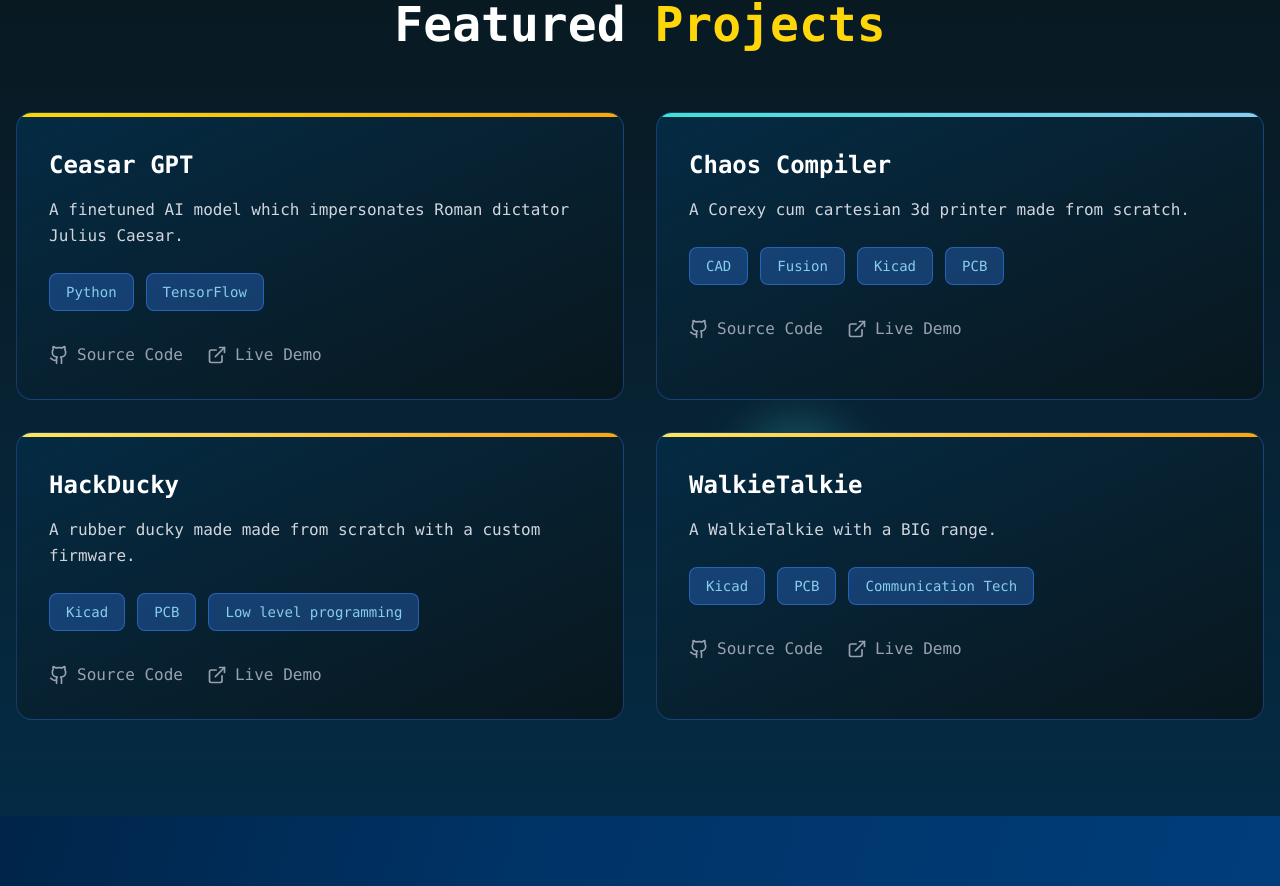
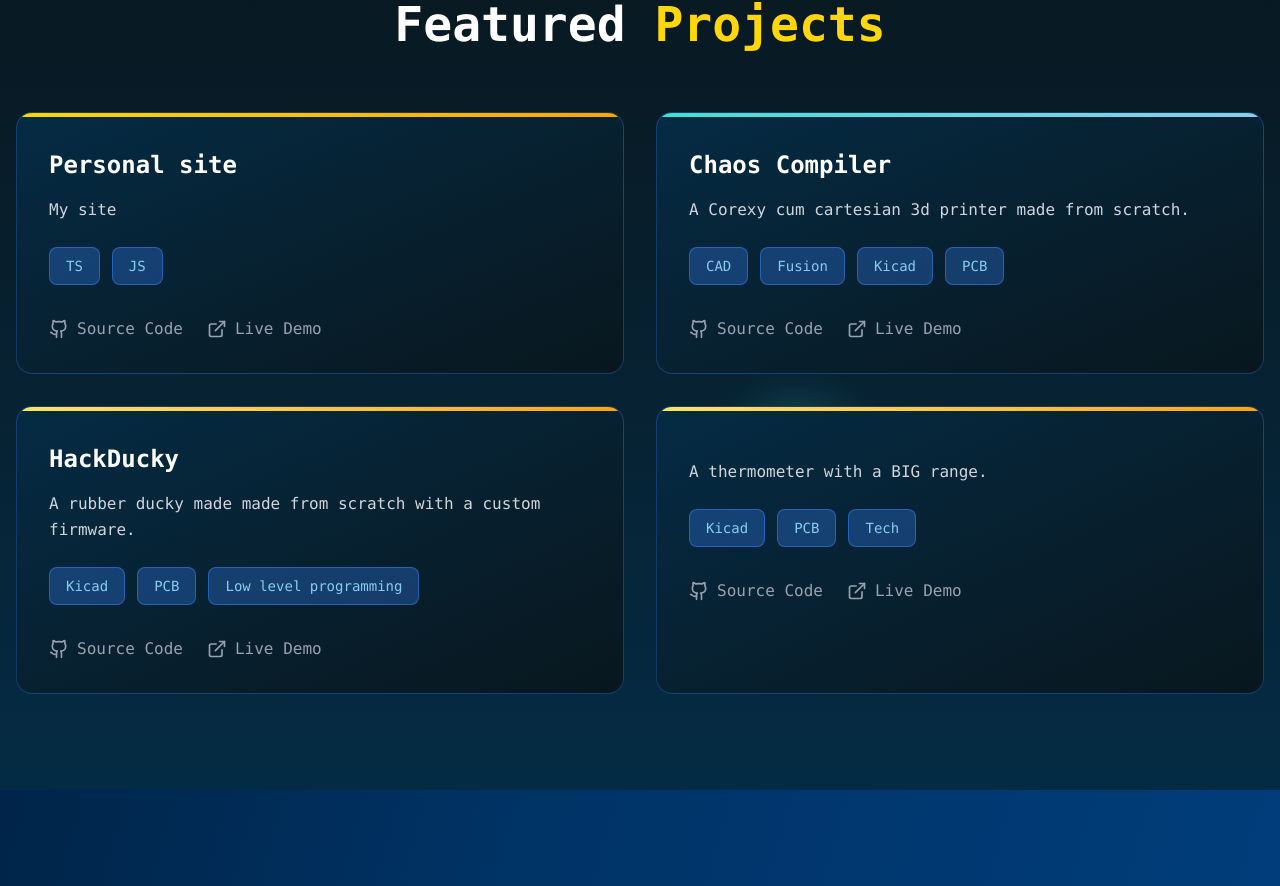
Before and after one commit to souptik-samanta/souptik.me, a React (Vite) app in the folder site/: page / in a window 1280 px wide. Shown: the part 1854-2740 px from the top of the page. Built offline with nearby package versions, Linux system fonts and the light colour scheme.

Commit message:
Update site.tsx

```diff
--- a/site/src/components/site.tsx
+++ b/site/src/components/site.tsx
@@ -51,10 +51,10 @@ const Portfolio = () => {
 
   const projects = [
     {
-      title: "Ceasar GPT",
-      desc: "A finetuned AI model which impersonates Roman dictator Julius Caesar.",
-      tech: ["Python", "TensorFlow"],
-      github: "https://github.com/souptik-samanta/Caesar-Gpt",
+      title: "Personal site",
+      desc: "My site",
+      tech: ["TS", "JS"],
+      github: "https://github.com/souptik-samanta/souptik.me",
       live: "https://585f309f9b91b590a7.gradio.live/",
       color: "from-[#FFD700] to-[#FFA500]"
     },
@@ -75,10 +75,10 @@ const Portfolio = () => {
       color: "from-[#FFE55C] to-[#FFA500]"
     },
         {
-      title: "WalkieTalkie",
-      desc: "A WalkieTalkie with a BIG range.",
-      tech: ["Kicad", "PCB", "Communication Tech"],
-      github: "https://github.com/souptik-samanta/WalkieTalkie",
+      title: "",
+      desc: "A thermometer with a BIG range.",
+      tech: ["Kicad", "PCB", "Tech"],
+      github: "https://github.com/souptik-samanta/Infrared-gun",
       live: "https://github.com/souptik-samanta/WalkieTalkie/blob/main/JOURNAL.md",
       color: "from-[#FFE55C] to-[#FFA500]"
     }
```
